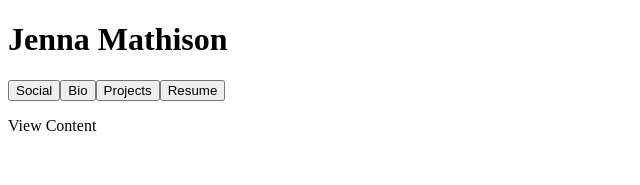
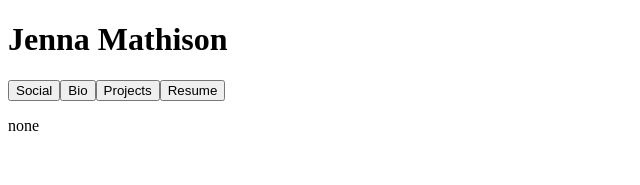
Before and after one commit to jmathison21/JM-Portfolio, a Next.js app: page /portfolio in a window 1280 px wide. Shown: the top 185 px of the page, without its empty margins (0-640 px from the left). Built offline with nearby package versions, Linux system fonts and the light colour scheme.

Commit message:
stateworkign

```diff
--- a/app/portfolio/page.jsx
+++ b/app/portfolio/page.jsx
@@ -1,15 +1,8 @@
-
-import Tabs from "./tabs.jsx"
-
-//Fetch jennaDB
-import db from "/jennaDB.json"
-/*async function getDB() {
-  return await fetch("http://localhost:3000/jennaDB.json").then(res => res.json())
-}
-const db = await getDB()*/
+"use client"
+import { useEffect, useState } from "react";
+import db from "jennaDB.js"
 
 
-//React Components
 function Header() {
   return (
     <div>
@@ -18,29 +11,28 @@ function Header() {
   );
   }
 
-function View() {
+function View({tab}) {
+  const tabContent = db.getTabContent(tab)
+  console.log(tab,tabContent)
+
+  return(<p>{tabContent}</p>)
+}
+
+function Content() {
+  const tabsList = db.getTabs()
+  const [tab,setTab] = useState(tabsList[0])
+  const tabs = tabsList.map(name => <button key={name} onClick={() => {setTab(name)}}>{name}</button>)
+
   return (
+    <>
     <div>
-      <p>View Content</p>
+      <div>{tabs}</div>
+      <div id="content"><View tab={tab} /></div>
     </div>
+    </>
   );
 }
 
-function Content() {
-  const tabs = db.tabs.map(tab => tab.name)
-  console.log(tabs)
-
-  const tabState = tabs[0]
-
-  return (
-    <div>
-      <Tabs names={tabs}/>
-      <View />
-    </div>
-  );
-}
-
-//Page Export function
 export default async function Page() {
   return (
     <main>
--- a/app/portfolio/tabs.jsx
+++ /dev/null
@@ -1,12 +0,0 @@
-"use client"
-import { useState } from "react";
-
-export default function Tabs(props) {
-    const [tab,setTab] = useState(props.names[0])
-    const tabs = props.names.map(name => <button onClick={() => {setTab(name)}}>{name}</button>)
-    return (
-    <div>
-        {tabs}
-    </div>
-    )
-}
--- /dev/null
+++ b/jennaDB.js
@@ -0,0 +1,12 @@
+import db from "jennaDB.json"
+
+const jdb = {
+    getTabs: function() {
+        return db.tabs.map(tab => tab.name)
+    },
+    getTabContent: function(tab) {
+        return "none"
+    }
+}
+
+export default jdb
--- a/jennaDB.json
+++ b/jennaDB.json
@@ -15,7 +15,7 @@
             "name": "Resume"
         }
     ],
-    "socials": [
+    "Social": [
         {
             "name": "LinkedIn",
             "link": "",
@@ -32,11 +32,11 @@
             "icon": ""
         }
     ],
-    "bio": {
+    "Bio": {
         "biography": "Empty Bio",
         "picture": ""
     },
-    "projects": [
+    "Projects": [
         {
             "name": "",
             "picture": "",
@@ -53,7 +53,7 @@
             "description": ""
         }
     ],
-    "resume": {
+    "Resume": {
         "name": "",
         "link": "",
         "icon": "",
```
